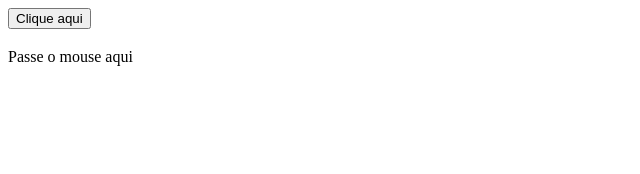
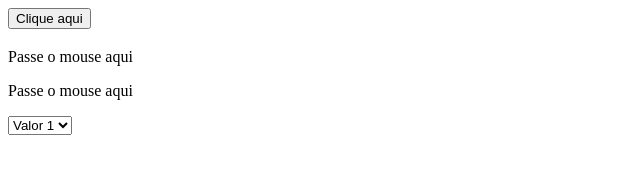
Before and after one commit to oliveiram/GFT_DIO_2021, a plain HTML site: page js_aula_1/index.html in a window 1280 px wide. Shown: the whole page, without its empty margins (0-640 px from the left). Drawn offline with Linux system fonts and the light colour scheme.

Commit message:
Curso finalizado

```diff
--- a/js_aula_1/index.html
+++ b/js_aula_1/index.html
@@ -5,11 +5,17 @@
         <meta charset="utf-8">
         <script type="text/javascript" src="js/main.js"></script>
     </head>
-    <body>
+    <body onload="load()">
        <!-- <h1>Minha página</h1> -->
        <button type="text/javascript" onclick="clicou()">Clique aqui</button>
        <h3 id="agradecimento"></h3>
        <p id="redirecionar" onclick="redirecionar()"></p>
-       <p id="mousemove" onmouseover="trocar()" onmouseout="voltar()">Passe o mouse aqui</p>
+       <p id="mousemove" onmouseover="trocar(this)" onmouseout="voltar(this)">Passe o mouse aqui</p>
+       <p id="mousemove2" onmouseover="trocar(this)" onmouseout="voltar(this)">Passe o mouse aqui</p>
+       <select onchange="funcaoChange(this)">
+           <option value="1">Valor 1</option>
+           <option value="2">Valor 2</option>
+           <option value="3">Valor 3</option>
+       </select>
     </body>
 </html>
--- a/js_aula_1/js/main.js
+++ b/js_aula_1/js/main.js
@@ -9,13 +9,23 @@ function redirecionar(){
     window.location.href = "https://globallab.org/en/#.YBnQ2uhKiUk";
 }
 
-function trocar(){
-    document.getElementById("mousemove").innerHTML = "Obrigado por passar o mouse";
+function trocar(elemento){
+    elemento.innerHTML = "Obrigado por passar o mouse";
+    //document.getElementById("mousemove").innerHTML = "Obrigado por passar o mouse";
     //alert("trocar texto");
 }
 
-function voltar(){
-    document.getElementById("mousemove").innerHTML = "Passe o mouse aqui";
+function voltar(elemento){
+    elemento.innerHTML = "Passe o mouse aqui";
+    //document.getElementById("mousemove").innerHTML = "Passe o mouse aqui";
+}
+
+function load(){
+    alert("página carregada");
+}
+
+function funcaoChange(elemento){
+    console.log(elemento.value);
 }
 /*
 function soma(n1, n2){
```
